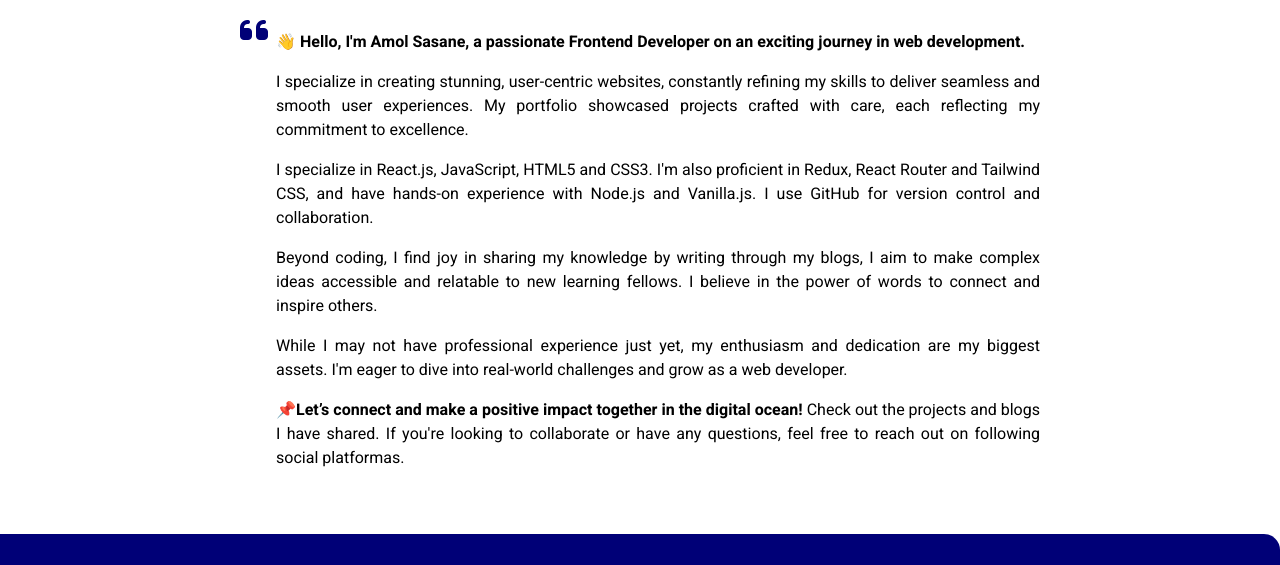
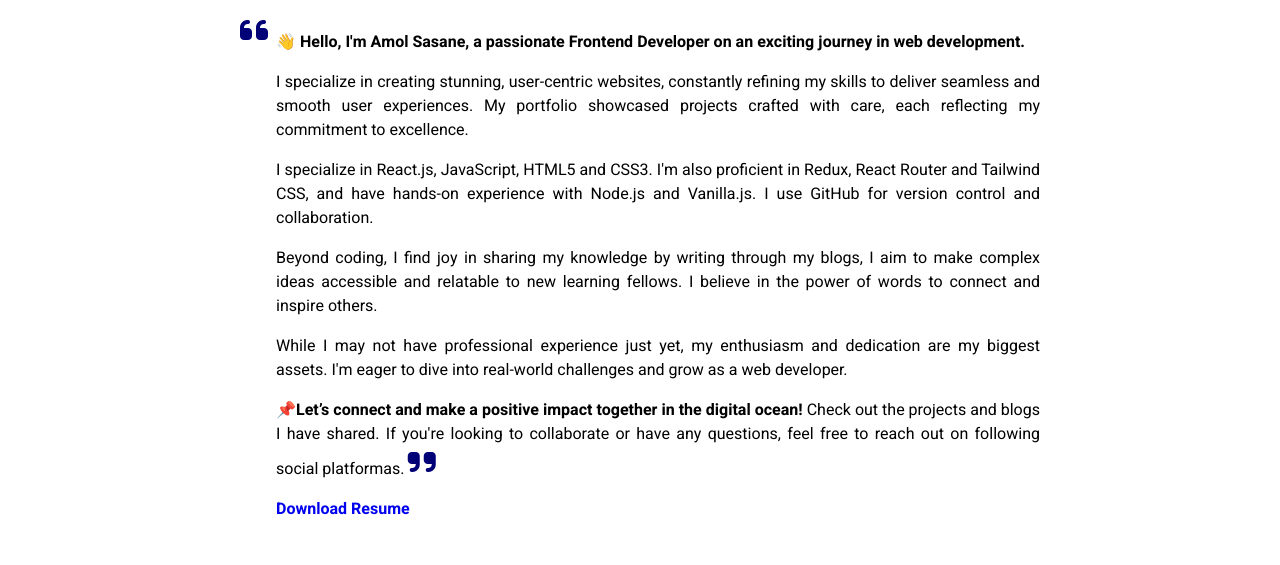
Before and after one commit to amolsasane/amol-sasane, a plain HTML site: page about.html in a window 1280 px wide. Shown: the part 890-1455 px from the top of the page. Drawn offline with Linux system fonts and the light colour scheme.

Commit message:
resume link

```diff
--- a/about.html
+++ b/about.html
@@ -72,12 +72,23 @@
             <p class="about-para"
               ><strong
                 >📌Let’s connect and make a positive impact together in the
-                digital ocean!</strong
-              >
+                digital ocean!
+              </strong>
               Check out the projects and blogs I have shared. If you're looking
               to collaborate or have any questions, feel free to reach out on
-              following social platformas.</p
-            >
+              following social platformas.<i
+                class="fa-solid fa-quote-right i-quote-cls"
+              ></i>
+            </p>
+            <p class="about-para">
+              <a
+                target="_blank"
+                class="resume-link"
+                href="https://www.linkedin.com/in/amolsasane/overlay/1729061869895/single-media-viewer/?profileId=ACoAAC5CvzcB1oXHxIlPZb02JT9UDziLWKqvFug"
+              >
+                <strong>Download Resume</strong>
+              </a>
+            </p>
           </div>
         </div>
       </div>
--- a/styles.css
+++ b/styles.css
@@ -1,18 +1,18 @@
-@import url('https://fonts.googleapis.com/css2?family=Heebo:wght@400;700&display=swap');
+@import url("https://fonts.googleapis.com/css2?family=Heebo:wght@400;700&display=swap");
 
 body {
-     font-family: 'Heebo', sans-serif;
+  font-family: "Heebo", sans-serif;
   margin: 0rem;
 }
 .blog-title {
-     font-family: 'Allison', cursive;
-     font-family: 'Heebo', sans-serif;
+  font-family: "Allison", cursive;
+  font-family: "Heebo", sans-serif;
 }
 
 :root {
   --primary-color: #000077;
-     --secondary-color: #5E5BBA;
-     --background-color: #F1F1FA;
+  --secondary-color: #5e5bba;
+  --background-color: #f1f1fa;
 }
 
 /** containers **/
@@ -28,6 +28,9 @@ body {
 .link {
   text-decoration: none;
   padding: 0.5rem 1rem;
+}
+.resume-link {
+  text-decoration: none;
 }
 .primary-link {
   background-color: var(--primary-color);
@@ -58,8 +61,9 @@ body {
 }
 .navigation-title {
   font-weight: bold;
-     font-size: 1.2rem}
-.nav-list  {
+  font-size: 1.2rem;
+}
+.nav-list {
   text-align: right;
 }
 .navigation ul li {
@@ -183,7 +187,7 @@ footer h3 {
 
 /** Blogs Page **/
 .blog-nav-title {
-     font-family: 'Caveat', cursive;
+  font-family: "Caveat", cursive;
   font-size: 2rem;
 }
 .blog-title {
```
Lines whose indentation alone changed are shown as unchanged.
